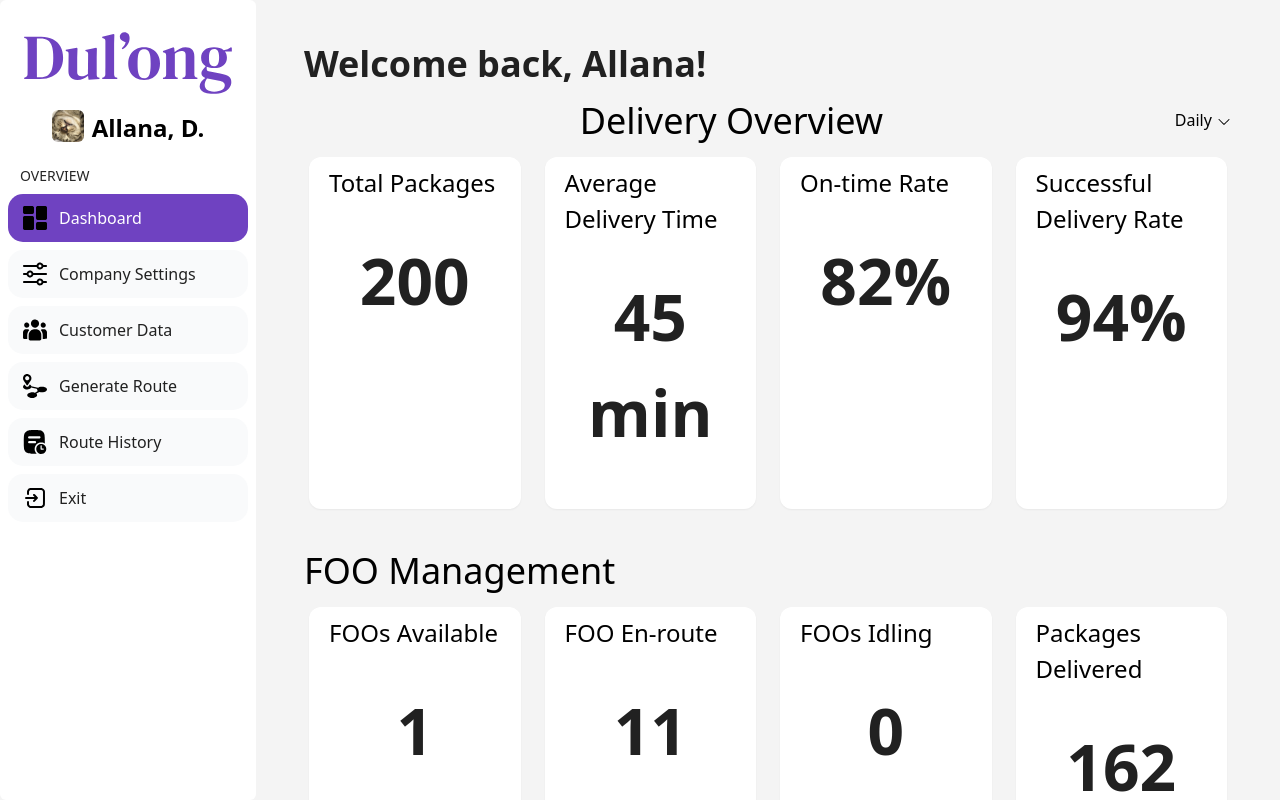
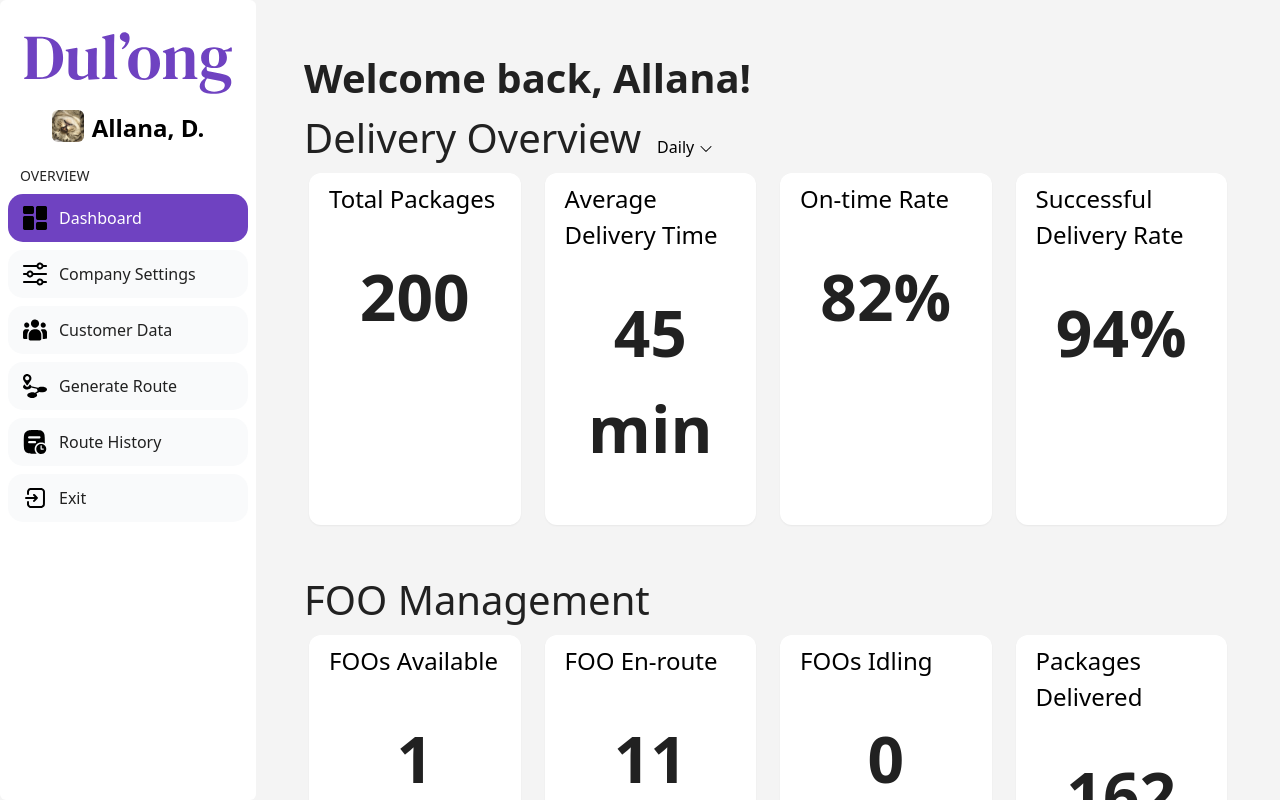
Before and after one commit to D-D-M-Y/dul-ong-administrative-frontend, a Next.js app: page / in a window 1280 px wide. Built offline with nearby package versions, Linux system fonts and the light colour scheme.

Commit message:
added comments, edited headers

```diff
--- a/src/app/page.tsx
+++ b/src/app/page.tsx
@@ -1,15 +1,16 @@
 import { Card } from '@/app/ui/dashboard/cards';
 import Dropdown from '@/app/ui/dashboard/dropdown';
 
-
-/* import {
+/* imports from tutorial
+    import {
   fetchRevenue,
   fetchLatestInvoices,
   fetchCardData,
 } from */
 
 export default async function Page() {
- /* const revenue = await fetchRevenue();
+ /* function from tutorial
+ const revenue = await fetchRevenue();
   const latestInvoices = await fetchLatestInvoices();
   const {
     numberOfInvoices,
@@ -20,50 +21,49 @@ export default async function Page() {
 
   return (
     <main>
-      <h1 className={`font-roboto mb-6 md:text-2xl`} style={{ fontWeight: 'bold', fontSize: 36}}>
+      <h1 style={{ fontWeight: 'bold' }}>
         Welcome back, Allana!
       </h1>
-      <div className="flex items-center mb-4">
-  <h2 className={`font-roboto text-l md:text-2xl`} style={{ fontSize: 36 }}>
-    Delivery Overview
-  </h2>
-  <div className="ml-4 relative">
-    <Dropdown/>
-  </div>
-</div>
+
+          {/* Delivery Overview */}
+      <div className="flex items-baseline"> {/*fixed it to align to baseline instead of center for the dropdown to not float in the middle */}
+        <h1> Delivery Overview </h1>
+          <div className="ml-4 relative">
+            <Dropdown />
+          </div>
+      </div>
 
       <div className="grid gap-6 sm:grid-cols-2 lg:grid-cols-4">
-        <Card title="Total Packages" value={"200"} type="total" />
-        <Card title="Average Delivery Time" value={"45 min"} type="avgdeltime" />
-        <Card title="On-time Rate" value={"82%"} type="ontimerate" />
-        <Card
-          title="Successful Delivery Rate"
-          value={"94%"}
-          type="successfulrate"
-        />
+        <Card title="Total Packages"              value={"200"}       type="total" />
+        <Card title="Average Delivery Time"       value={"45 min"}    type="avgdeltime" />
+        <Card title="On-time Rate"                value={"82%"}       type="ontimerate" />
+        <Card title="Successful Delivery Rate"    value={"94%"}       type="successfulrate" />
       </div>
+
       <div className= "m-10"> </div>
-      <h2 className={`font-roboto mb-4 text-l md:text-2xl`} style={{fontSize: 36}}>
-        FOO Management
-      </h2>
+
+      {/* FOO Management */}
+
+      <h1> FOO Management </h1>
+
       <div className="grid gap-6 sm:grid-cols-2 lg:grid-cols-4">
-        <Card title="FOOs Available" value={"1"} type="total" />
-        <Card title="FOO En-route" value={"11"} type="avgdeltime" />
-        <Card title="FOOs Idling" value={"0"} type="ontimerate" />
-        <Card
-          title="Packages Delivered"
-          value={"162"}
-          type="successfulrate"
-        />
+        <Card title="FOOs Available"            value={"1"}         type="fooavailable" />
+        <Card title="FOO En-route"              value={"11"}        type="fooenroute" />
+        <Card title="FOOs Idling"               value={"0"}         type="fooidling" />
+        <Card title="Packages Delivered"        value={"162"}       type="packagedel" />
       </div>
+
+
       <div className= "m-10"> </div>
-      <h2 className={`font-roboto mb-4 text-l md:text-2xl`} style={{fontSize: 36}}>
-        Route Overview
-      </h2>
+
+      {/* Route Overview */}
+
+      <h1> Route Overview </h1>
+
       <div>
-      <div className=" h-full w-auto rounded-xl bg-white p-2 shadow-sm">
-      <img src="/filler.png" alt="Filler Image" className=" rounded-md "/>
-      </div>
+        <div className=" h-full w-auto rounded-xl bg-white p-2 shadow-sm">
+          <img src="/filler.png"                alt="Filler Image" className=" rounded-md "/>
+        </div>
       </div>
     </main>
   );
```
